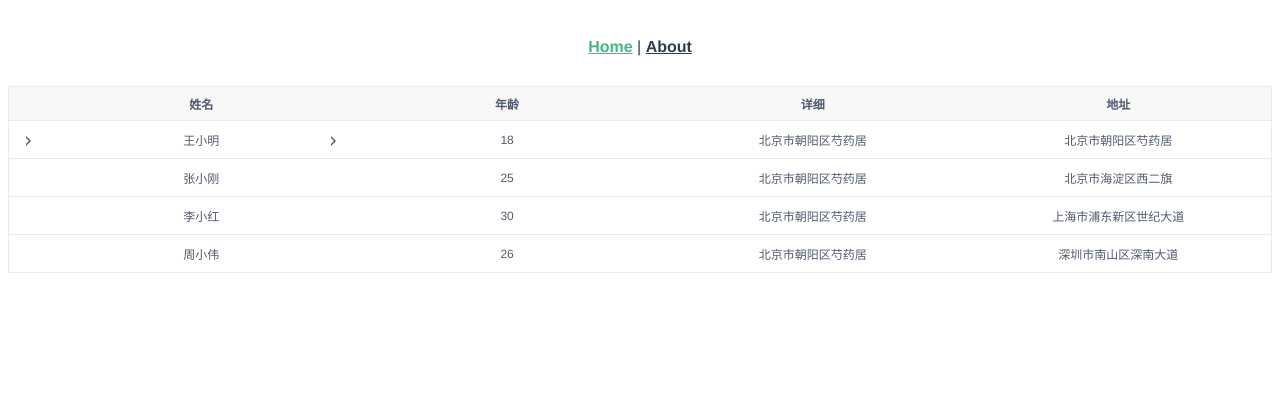
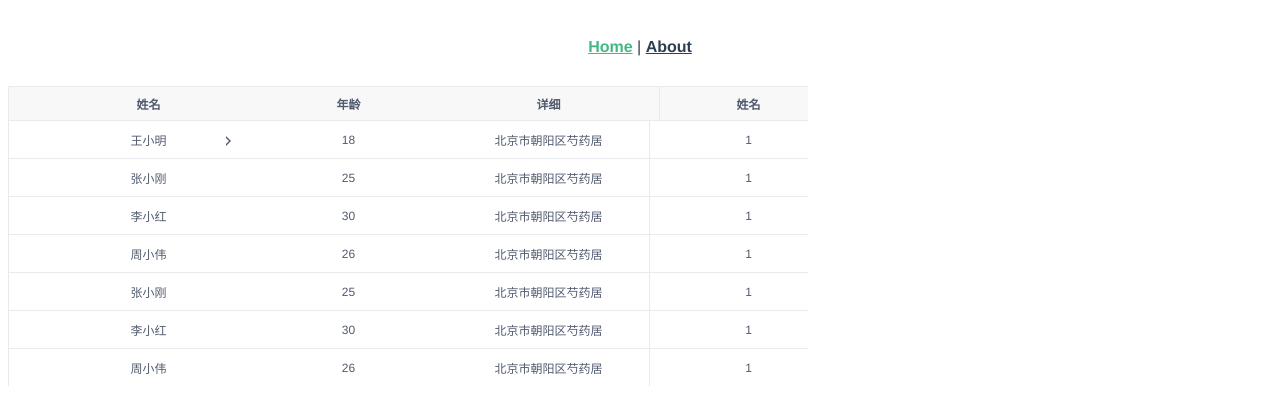
Before and after one commit to Hellottxo/xxxo, a Vue app: page / in a window 1280 px wide. Shown: the top 412 px of the page. Built offline with nearby package versions, Linux system fonts and the light colour scheme.

Commit message:
fix: 固定列-未完成

```diff
--- a/src/components/table/table-body.vue
+++ b/src/components/table/table-body.vue
@@ -1,8 +1,13 @@
 <template>
-  <div class="xo-table-body" v-if="data.length > 0">
+  <div class="table-body" v-if="data.length > 0">
     <table :class="{
       'border-left': border,
-        'border-right': border }">
+      'border-right': border }"
+      ref="table"
+      :style="{
+      marginLeft:
+      rightFlag > -1 || leftFlag > -1 ? `${leftWidth}px` : 0
+      }">
       <colgroup>
         <col width="40" v-if="expand">
         <col v-for="config in columns" :key="config.key" :width="config.width ? config.width : ''">
@@ -13,11 +18,14 @@
             :key="index"
             :class="{
               'stripe': stripe && (index + 1)%2 === 0,
-              'highlight': index === highlightIndex
+              'highlight': index === highlightIndex,
             }"
             :style="{ 'background-color': stripeColor && (index + 1)%2 === 0 ? stripeColor : '' }"
           >
-            <td :class="{ 'border-right': verticalLine }" @click="showExpand(index)" v-if="expand">
+            <td
+            :class="{ 'border-right': verticalLine,
+            'hidden': rightFlag||leftFlag}"
+            @click="showExpand(index)" v-if="expand">
               <div class="cell">
                 <i
                   class="icon-triangle"
@@ -30,9 +38,17 @@
             <td
               v-for="(config, i) in columns"
               :key="config.key"
-              :class="{ 'border-right': verticalLine }"
+              :class="{
+              'border-right': verticalLine,
+              'hidden': isHidden(config.fixed) }"
               @click="rowClick(index, config.$index)"
             >
+              <template v-if="$scopedSlots.default">
+                <div class="cell">
+                  <slot :data="item"></slot>
+                </div>
+              </template>
+              <template v-else>
                 <div class="cell">
                   <span :title="item[config.key]">{{ item[config.key] }}</span>
                   <i
@@ -41,6 +57,7 @@
                     :class="{'open': hasChildOpen.indexOf(index) > -1}"
                   ></i>
                 </div>
+              </template>
             </td>
           </tr>
           <template v-if="item.children && hasChildOpen.indexOf(index) > -1">
@@ -80,7 +97,8 @@ export default {
       hasChildOpen: [],
       hasRowExpand: [],
       hasSelect: [],
-        }
+      leftWidth: 0
+    };
   },
   props: {
     columns: Array,
@@ -88,52 +106,84 @@ export default {
     data: Array,
     border: {
       type: Boolean,
-        default: true,
+      default: true
     },
     verticalLine: {
       type: Boolean,
-        default: false,
+      default: false
     },
     stripe: {
       type: Boolean,
-        default: false,
+      default: false
     },
     stripeColor: {
       type: String,
-        default: '',
+      default: ""
     },
     highlightRow: {
       type: Boolean,
-        default: false,
+      default: false
     },
     expand: {
       type: Boolean,
-        default: false,
+      default: false
     },
+    rightFlag: {
+      type: Number,
+      default: -1
+    },
+    leftFlag: {
+      type: Number,
+      default: -1
+    },
+    width: {
+      type: String,
+      default: ''
+    }
   },
   methods: {
     rowClick(row, column) {
       if (this.highlightRow) {
         this.highlightIndex = row;
       }
-        this.$emit('row-click', row, column);
-        if(this.data[row].children) {
+      this.$emit("row-click", row, column);
+      if (this.data[row].children) {
         const flag = this.hasChildOpen.indexOf(row);
-            if(flag > -1) {
+        if (flag > -1) {
           this.hasChildOpen.splice(flag, 1);
-            }else {
+        } else {
           this.hasChildOpen.push(row);
         }
       }
     },
     showExpand(index) {
       const flag = this.hasRowExpand.indexOf(index);
-        if(flag > -1) {
+      if (flag > -1) {
         this.hasRowExpand.splice(flag, 1);
-        }else {
+      } else {
         this.hasRowExpand.push(index);
       }
+    },
+    isHidden(val) {
+      if(this.rightFlag > -1 || this.leftFlag > -1) {
+        return !val ? true : false;
+      }else {
+        return false;
       }
     }
+  },
+  mounted() {
+    const tableWidth = this.$refs.table.offsetWidth;
+    console.log(this.$refs.table.offsetWidth)
+    this.leftWidth = tableWidth - this.width
   }
+};
 </script>
+
+<style lang="less" scoped>
+.table-body {
+  .hidden {
+    visibility: hidden;
+  }
+}
+</style>
--- a/src/components/table/table-header.vue
+++ b/src/components/table/table-header.vue
@@ -1,20 +1,30 @@
 <template>
-  <div class="xo-table-header">
+  <div class="table-header">
     <table
+      ref="table"
       :class="{
         'border-top': border,
         'border-left': border,
-        'border-right': border
+        'border-right': border,
+      }"
+      :style="{
+      marginLeft: rightFlag > -1 || leftFlag > -1 ? `${leftWidth}px` : 0
       }"
     >
       <colgroup>
         <col width="40" v-if="expand">
         <col v-for="config in columns" :key="config.key" :width="config.width ? config.width : ''">
+        <col width="10px" v-if="showGutter">
       </colgroup>
       <thead>
         <tr>
           <th :class="{'border-right': verticalLine}" v-if="expand"></th>
-          <th v-for="config in columns" :key="config.key" :class="{'border-right': verticalLine}">
+          <th
+          v-for="config in columns"
+          :key="config.key"
+          :class="{
+            'border-right': verticalLine,
+            'hidden': isHidden(config.fixed) }">
             <div
               class="cell"
               :style="{
@@ -23,6 +33,9 @@
               }"
             >{{ config.label }}</div>
           </th>
+          <th
+          v-if="showGutter"
+          :class="{'border-right': verticalLine}"></th>
         </tr>
       </thead>
     </table>
@@ -31,21 +44,63 @@
 
 <script>
 export default {
+  data() {
+    return {
+      leftWidth: 0
+    }
+  },
   props: {
     columns: Array,
     border: {
       type: Boolean,
-        default: true,
+      default: true
     },
     expand: {
       type: Boolean,
-        default: false,
+      default: false
     },
     columns: Array,
     verticalLine: {
       type: Boolean,
-        default: false,
+      default: false
     },
+    showGutter: {
+      type: Boolean,
+      default: false
+    },
+    rightFlag: {
+      type: Number,
+      default: -1
+    },
+    leftFlag: {
+      type: Number,
+      default: -1
+    },
+    width: {
+      type: String,
+      default: ''
+    }
+  },
+  methods: {
+    isHidden(val) {
+      if(this.rightFlag > -1 || this.leftFlag > -1) {
+        return !val ? true : false;
+      }else {
+        return false;
       }
     }
+  },
+  mounted() {
+    const tableWidth = this.$refs.table.offsetWidth;
+    this.leftWidth = tableWidth - this.width
+  }
+};
 </script>
+
+<style lang="less" scoped>
+.table-header {
+  .hidden {
+    visibility: hidden;
+  }
+}
+</style>
--- a/src/components/table/table.vue
+++ b/src/components/table/table.vue
@@ -1,13 +1,23 @@
 <template>
-  <div class="xo-table">
-    <template v-if="showHeader">
+  <div class="xo-table"
+  :style="{
+  height: `${height}px`,
+  width: `${width}px`}">
+    <div class="xo-table-header"
+    v-if="showHeader">
       <table-header
         :border="border"
         :expand="expand"
         :columns="columns"
-      :verticalLine="verticalLine"></table-header>
-    </template>
-    <template>
+        :verticalLine="verticalLine"
+        :style="{marginLeft: `${scrollWidth}px`}"
+        :showGutter="showGutter"
+      ></table-header>
+    </div>
+    <div
+    class="xo-table-body"
+    @scroll="tableScroll"
+    ref="displayTableBody">
       <table-body
         :columns="columns"
         :childcolumns="childcolumns"
@@ -19,11 +29,65 @@
         :highlightRow="highlightRow"
         :expand="expand"
         @row-click="rowClick"
-      ></table-body>
+        ref="scrollTableBody"
+      >
+        <template v-slot="scope" v-if="$scopedSlots.default">
+          <slot :data="scope.data"></slot>
         </template>
+        <template v-slot:append="scope">
+          <slot name="append" :data="scope.data"></slot>
+        </template>
+      </table-body>
+    </div>
+    <div
+    :style="{
+    height: `${height}px`,
+    width: `${width}px`,
+    }"
+    class="xo-table-endFixed"
+    v-if="this.rightFlag > -1">
+      <div
+      class="xo-table-header"
+      v-if="showHeader">
+        <table-header
+          :border="border"
+          :expand="expand"
+          :columns="columns"
+          :verticalLine="verticalLine"
+          :showGutter="showGutter"
+          :rightFlag="rightFlag"
+          :leftFlag="leftFlag"
+          :width="width"
+        ></table-header>
+      </div>
+      <div
+      class="xo-table-body">
+        <table-body
+          :columns="columns"
+          :childcolumns="childcolumns"
+          :data="data"
+          :border="border"
+          :verticalLine="verticalLine"
+          :stripe="stripe"
+          :stripeColor="stripeColor"
+          :highlightRow="highlightRow"
+          :expand="expand"
+          @row-click="rowClick"
+          :rightFlag="rightFlag"
+          :width="width"
+          :leftFlag="leftFlag"
+        >
+          <template v-slot="scope" v-if="$scopedSlots.default">
+            <slot :data="scope.data"></slot>
+          </template>
+          <template v-slot:append="scope">
+            <slot name="append" :data="scope.data"></slot>
+          </template>
+        </table-body>
+      </div>
+    </div>
     <div class="xo-table-tip" v-if="data.length === 0">
-      <table
-        :class="{
+      <table :class="{
         'border-left': border,
         'border-right': border }">
         <tbody>
@@ -37,12 +101,12 @@
 </template>
 
 <script>
-import tableHeader from './table-header';
-import tableBody from './table-body';
+import tableHeader from "./table-header";
+import tableBody from "./table-body";
 
 export default {
-  name: 'xoTable',
-  components:{
+  name: "xoTable",
+  components: {
     tableHeader,
     tableBody,
   },
@@ -52,6 +116,10 @@ export default {
       hasChildOpen: [],
       hasRowExpand: [],
       hasSelect: [],
+      scrollWidth: 0,
+      showGutter: false,
+      rightFlag: -1,
+      leftFlag: -1,
     };
   },
   props: {
@@ -76,7 +144,7 @@ export default {
     },
     stripeColor: {
       type: String,
-      default: '',
+      default: "",
     },
     highlightRow: {
       type: Boolean,
@@ -86,11 +154,33 @@ export default {
       type: Boolean,
       default: false,
     },
+    width: {
+      type: String,
+      default: '100%',
+    },
+    height: {
+      type: String,
+      default: '100%',
+    }
   },
   methods: {
-    rowClick(row,column) {
-      this.$emit('row-click', row, column)
+    rowClick(row, column) {
+      this.$emit("row-click", row, column);
+    },
+    tableScroll(e) {
+      this.scrollWidth = -e.target.scrollLeft;
     }
+  },
+  mounted() {
+    const displayHeight = this.$refs.displayTableBody.clientHeight;
+    const scrollHeight = this.$refs.scrollTableBody.$el.clientHeight;
+    if(displayHeight < scrollHeight) {
+      this.showGutter = true;
+    }else {
+      this.showGutter = false;
+    }
+    this.rightFlag = this.columns.findIndex(e => e.fixed === "right");
+    this.leftFlag = this.columns.findIndex(e => e.fixed === "left");
   }
 };
 </script>
@@ -101,22 +191,45 @@ export default {
   flex: 1;
   flex-direction: column;
   position: relative;
+  .xo-table-header {
+    overflow: hidden;
+  }
   .xo-table-body {
     overflow: auto;
+    flex: 1;
+  }
+  .xo-table-endFixed {
+    position: absolute;
+    right: 0;
+    display: flex;
+    flex: 1;
+    flex-direction: column;
+  }
+  .xo-table-body::-webkit-scrollbar {/*滚动条整体样式*/
+    width: 10px;     /*高宽分别对应横竖滚动条的尺寸*/
+    height: 10px;
+    }
+  .xo-table-body::-webkit-scrollbar-thumb {/*滚动条里面小方块*/
+    border-radius: 10px;
+    background: #e8eaec;
+  }
+  .xo-table-body::-webkit-scrollbar-track {/*滚动条里面轨道*/
+    border-radius: 10px;
+    background: #fff;
   }
   table {
     width: 100%;
     table-layout: fixed;
-    border-collapse:collapse;
+    border-collapse: collapse;
     user-select: none;
     font-size: 12px;
     color: #515a6e;
   }
-  tr{
+  tr {
     background: #fff;
   }
   tr:hover {
-    background: #FAFBFC;
+    background: #fafbfc;
   }
   th {
     border-bottom: 1px solid #e8eaec;
@@ -141,6 +254,10 @@ export default {
   .cell {
     padding: 7px;
     position: relative;
+    overflow: hidden;
+    text-overflow: ellipsis;
+    white-space: nowrap;
+    word-break: break-all;
   }
   .icon-triangle {
     width: 0;
@@ -175,7 +292,7 @@ export default {
     width: 100vh;
   }
   .highlight {
-    background-color: #ebf7ff !important
+    background-color: #ebf7ff !important;
   }
 }
 </style>
--- a/src/views/Home.vue
+++ b/src/views/Home.vue
@@ -1,6 +1,9 @@
 <template>
   <div class="home">
-    <xo-table :columns="columns" :data="data" :expand="true" :highlight-row="true">
+    <xo-table height=300 width=800 :columns="columns" :data="data" :expand="true" :highlight-row="true">
+      <!-- <template v-slot="scope">
+        <button>{{scope.data.name}}</button>
+      </template> -->
       <template v-slot:append="scope">
         <div>
           姓名：{{scope.data.name}}
@@ -15,21 +18,30 @@
 import xoTable from "../components/table/table";
 
 const columns = [
-  { label: "姓名", key: "name"},
-  { label: "年龄", key: "age" },
-  { label: "详细", key: "detail"},
-  { label: "地址", key: "address", fixed: "right"}
+  { label: "姓名", key: "name", width: 200 },
+  { label: "年龄", key: "age", width: 200},
+  { label: "详细", key: "detail", width: 200},
+  { label: "姓名", key: "a", width: 200 },
+  { label: "年龄", key: "b", width: 200},
+  { label: "详细", key: "c", width: 200},
+  { label: "地址", key: "address", width: 200, fixed: "right"},
 ];
 
 const data = [
-  { name: '王小明', age: 18, address: '北京市朝阳区芍药居', rowExpand:true,detail: '北京市朝阳区芍药居', children: [
-    { name: '张小刚', age: 25, address: '北京市海淀区西二旗', detail: '北京市朝阳区芍药居'},
-  { name: '李小红', age: 30, address: '上海市浦东新区世纪大道', detail: '北京市朝阳区芍药居' },
-  { name: '周小伟', age: 26, address: '深圳市南山区深南大道', detail: '北京市朝阳区芍药居'}
+  { name: '王小明', a: 1, b: 2,c: 3,age: 18, address: '北京市朝阳区芍药居', rowExpand:true,detail: '北京市朝阳区芍药居', children: [
+    { name: '张小刚', a: 1, b: 2,c: 3,age: 25, address: '北京市海淀区西二旗', detail: '北京市朝阳区芍药居'},
+  { name: '李小红', a: 1, b: 2,c: 3,age: 30, address: '上海市浦东新区世纪大道', detail: '北京市朝阳区芍药居' },
+  { name: '周小伟', a: 1, b: 2,c: 3,age: 26, address: '深圳市南山区深南大道', detail: '北京市朝阳区芍药居'}
   ]},
-  { name: '张小刚', age: 25, address: '北京市海淀区西二旗', detail: '北京市朝阳区芍药居'},
-  { name: '李小红', age: 30, address: '上海市浦东新区世纪大道', detail: '北京市朝阳区芍药居' },
-  { name: '周小伟', age: 26, address: '深圳市南山区深南大道', detail: '北京市朝阳区芍药居'}
+  { name: '张小刚', a: 1, b: 2,c: 3,age: 25, address: '北京市海淀区西二旗', detail: '北京市朝阳区芍药居'},
+  { name: '李小红', a: 1, b: 2,c: 3,age: 30, address: '上海市浦东新区世纪大道', detail: '北京市朝阳区芍药居' },
+  { name: '周小伟', a: 1, b: 2,c: 3,age: 26, address: '深圳市南山区深南大道', detail: '北京市朝阳区芍药居'},
+  { name: '张小刚', a: 1, b: 2,c: 3,age: 25, address: '北京市海淀区西二旗', detail: '北京市朝阳区芍药居'},
+  { name: '李小红', a: 1, b: 2,c: 3,age: 30, address: '上海市浦东新区世纪大道', detail: '北京市朝阳区芍药居' },
+  { name: '周小伟', a: 1, b: 2,c: 3,age: 26, address: '深圳市南山区深南大道', detail: '北京市朝阳区芍药居'},
+  { name: '张小刚', a: 1, b: 2,c: 3,age: 25, address: '北京市海淀区西二旗', detail: '北京市朝阳区芍药居'},
+  { name: '李小红', a: 1, b: 2,c: 3,age: 30, address: '上海市浦东新区世纪大道', detail: '北京市朝阳区芍药居' },
+  { name: '周小伟', a: 1, b: 2,c: 3,age: 26, address: '深圳市南山区深南大道', detail: '北京市朝阳区芍药居'}
 ]
 
 export default {
```
Also changed, not shown: src/vuex/index.js (added, +22 -0 lines), src/vuex/table/index.js (added, +11 -0 lines). Lines whose indentation alone changed are shown as unchanged.
